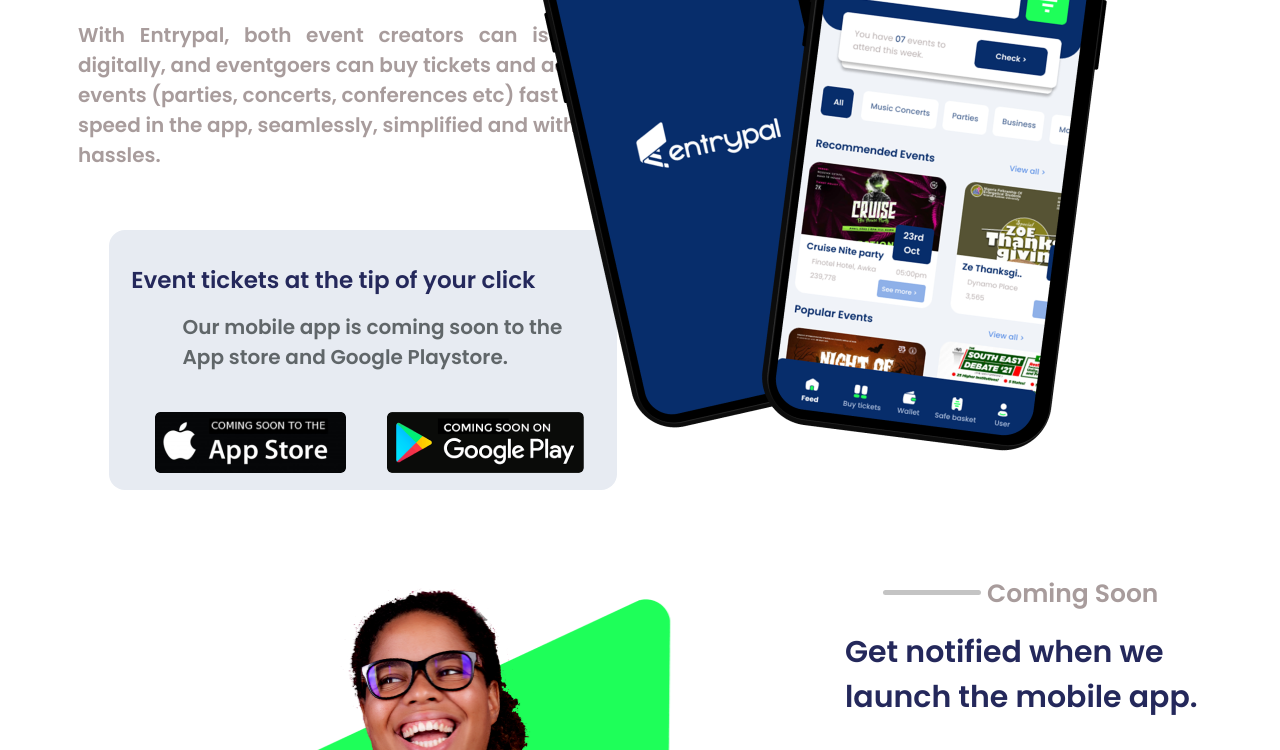
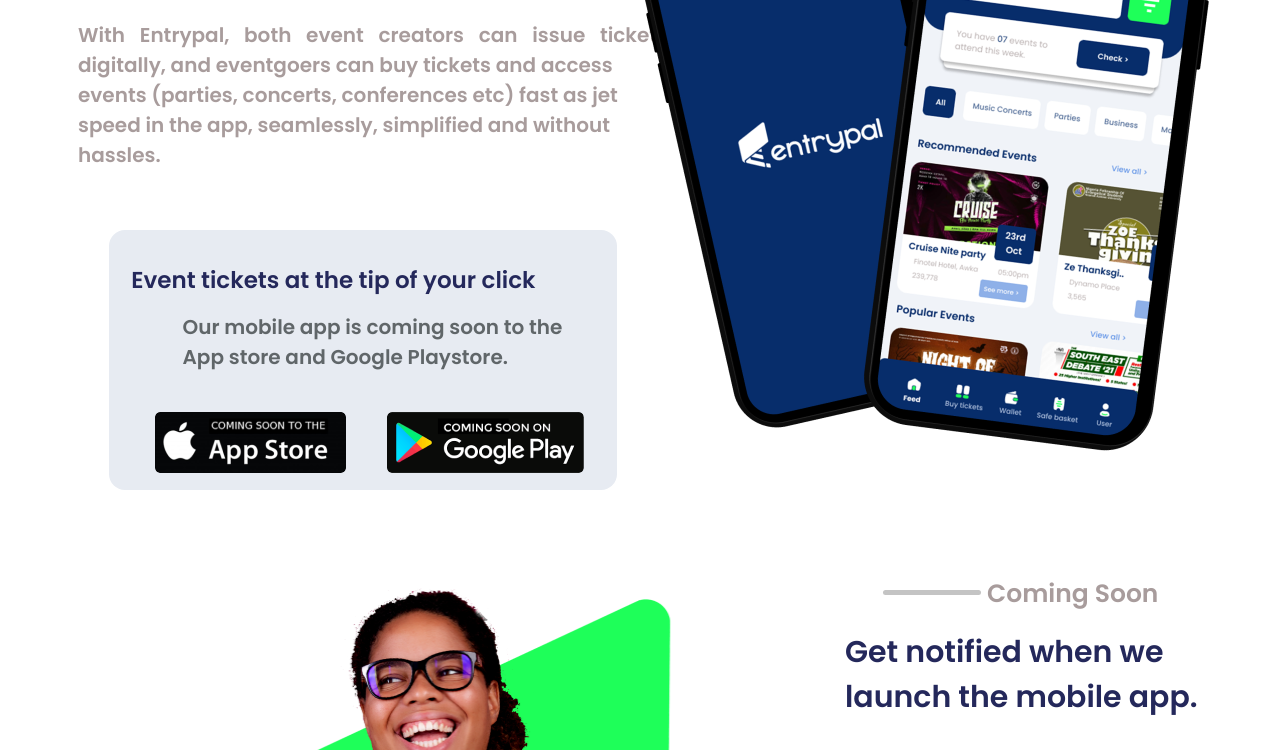
Before and after one commit to Vinzanogbu/entrypal, a plain HTML site: page index.html in a window 1280 px wide. Shown: the part 350-1100 px from the top of the page. Drawn offline with Linux system fonts and the light colour scheme.

Commit message:
Update style.css

```diff
--- a/style.css
+++ b/style.css
@@ -6,8 +6,8 @@
 }
 
 body {
-    width: 1200px;
-    height: 7089px;
+    width: 1300px;
+    height: 6089px;
     background: #FFFFFF;
 
 }
```
